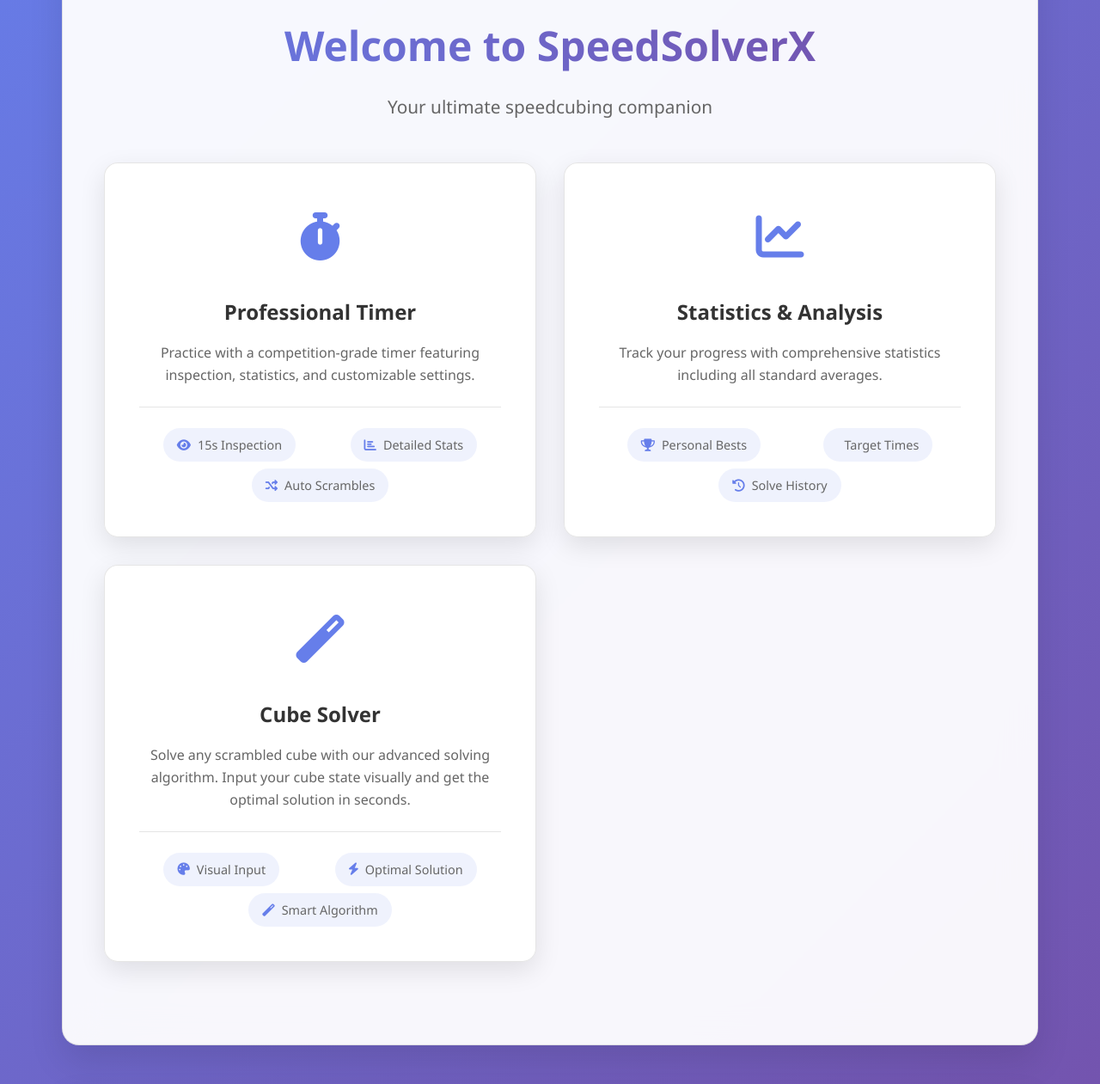
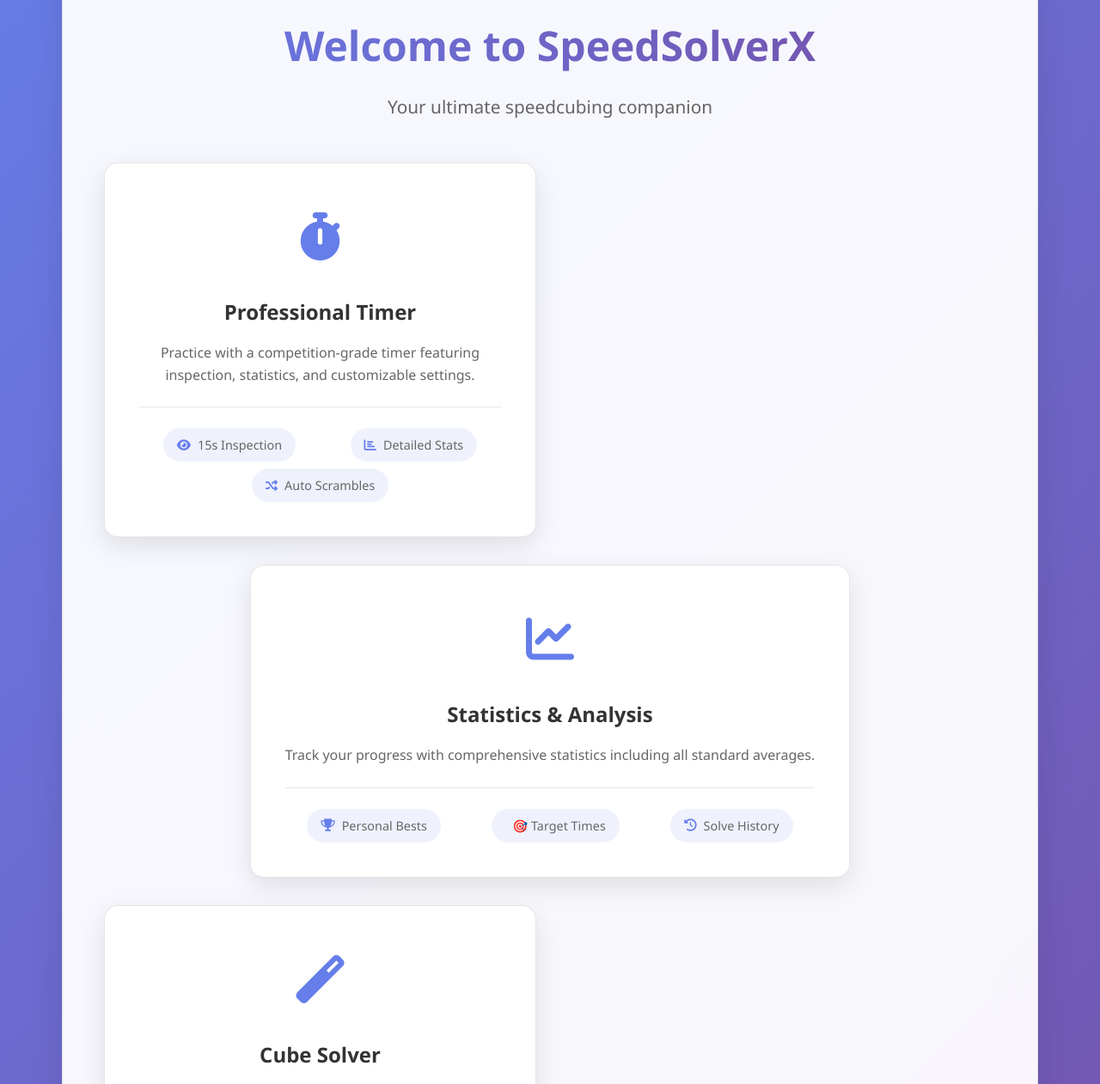
Before and after one commit to ITFest-Projects-PISG-2025-26/SpeedSolverX, a Flask app: page / in a window 1280 px wide. Shown: the part 224-1485 px from the top of the page at 86% size. Run offline with Flask 3, Linux system fonts and the light colour scheme; a user stored in the database is signed in.

Commit message:
Center statistics card on homepage and add emoji to Target Times

```diff
--- a/src/frontend/static/css/styles.css
+++ b/src/frontend/static/css/styles.css
@@ -2017,6 +2017,12 @@ input:checked + .slider:before {
     overflow: hidden;
 }
 
+.feature-card-center {
+    grid-column: 1 / -1;
+    justify-self: center;
+    max-width: 700px;
+}
+
 .feature-card::before {
     content: '';
     position: absolute;
--- a/src/frontend/templates/home.html
+++ b/src/frontend/templates/home.html
@@ -49,7 +49,7 @@
                         </div>
                     </div>
 
-                    <div class="feature-card" onclick="window.location.href='/stats'">
+                    <div class="feature-card feature-card-center" onclick="window.location.href='/stats'">
                         <div class="feature-icon">
                             <i class="fas fa-chart-line"></i>
                         </div>
@@ -57,7 +57,7 @@
                         <p>Track your progress with comprehensive statistics including all standard averages.</p>
                         <div class="feature-stats">
                             <span><i class="fas fa-trophy"></i> Personal Bests</span>
-                            <span><i class="fas fa-target"></i> Target Times</span>
+                            <span><i class="fas fa-target"></i> 🎯 Target Times</span>
                             <span><i class="fas fa-history"></i> Solve History</span>
                         </div>
                     </div>
```
